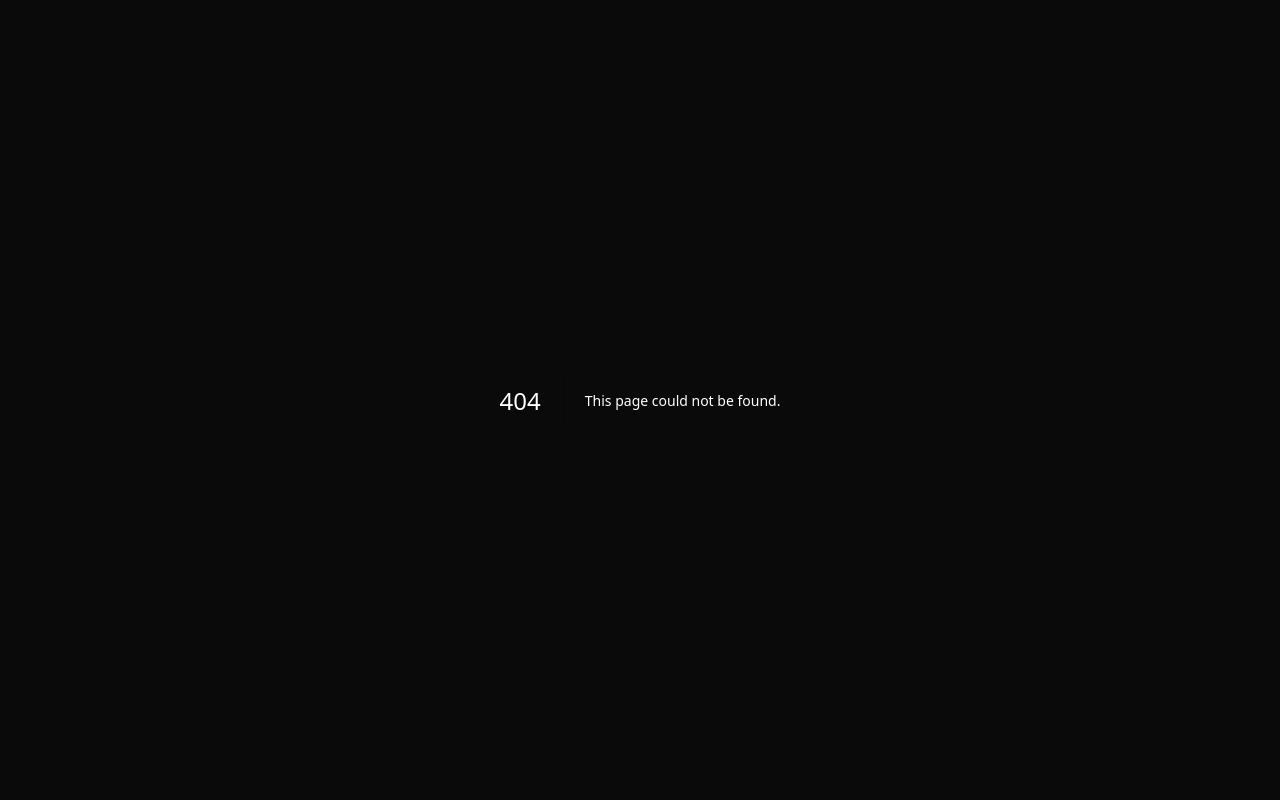
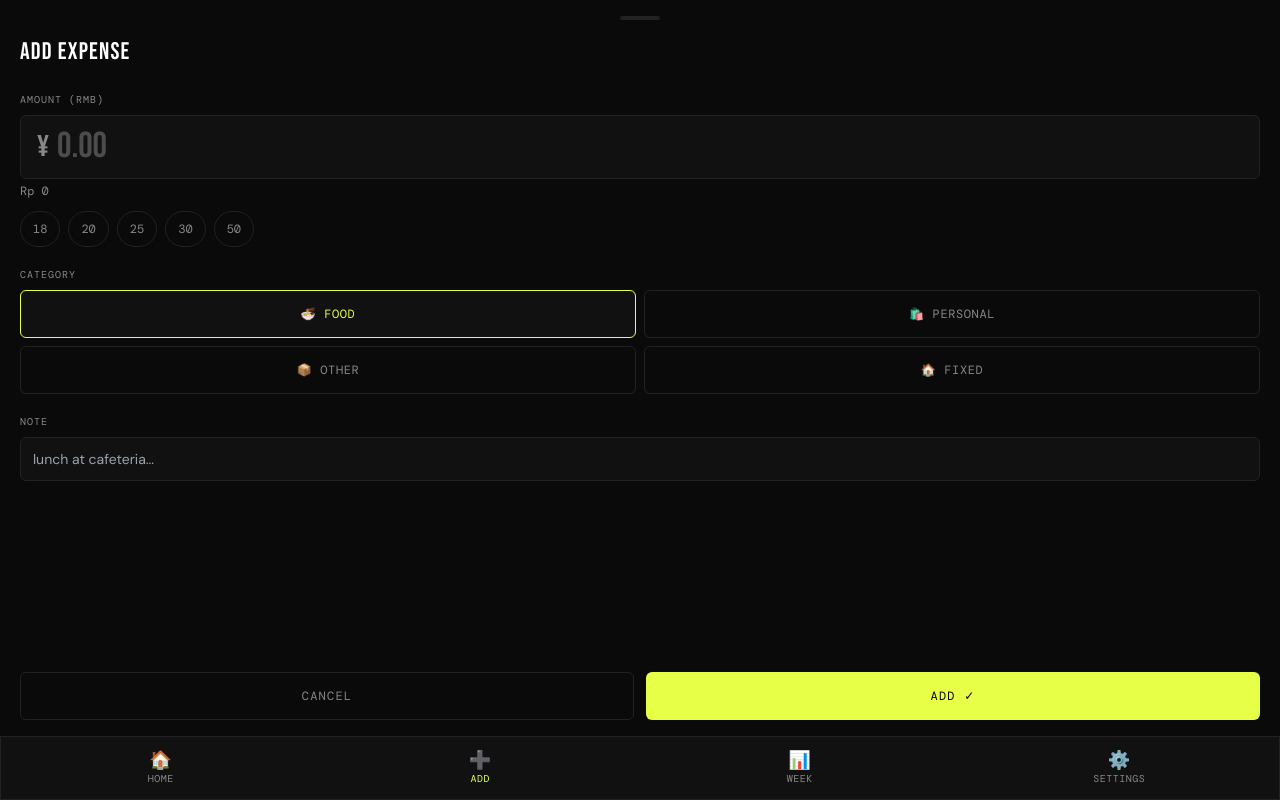
Before and after one commit to Richienv/r2-finance, a Next.js app: page /add in a window 1280 px wide. Before the commit this address had no page. Built offline with nearby package versions, Linux system fonts and the light colour scheme.

Commit message:
feat: add expense screen with category chips and IDR preview

```diff
--- /dev/null
+++ b/app/add/page.tsx
@@ -0,0 +1,15 @@
+import { Suspense } from 'react';
+import { AppShell } from '@/components/AppShell';
+import { BottomNav } from '@/components/BottomNav';
+import { AddExpenseForm } from '@/components/AddExpenseForm';
+
+export default function AddPage() {
+  return (
+    <AppShell>
+      <Suspense>
+        <AddExpenseForm />
+      </Suspense>
+      <BottomNav />
+    </AppShell>
+  );
+}
--- /dev/null
+++ b/components/AddExpenseForm.tsx
@@ -0,0 +1,121 @@
+'use client';
+
+import { useState, useTransition } from 'react';
+import { useRouter, useSearchParams } from 'next/navigation';
+import { addExpense } from '@/app/actions/expenses';
+import { CATEGORIES, CATEGORY_META, IDR_PER_RMB, type Category } from '@/lib/constants';
+import { formatIDR, rmbToIdr } from '@/lib/money';
+import { cn } from '@/lib/cn';
+
+const CHIPS = [18, 20, 25, 30, 50];
+
+export function AddExpenseForm() {
+  const router = useRouter();
+  const sp = useSearchParams();
+  const initialCat = (sp.get('cat') as Category) ?? 'FOOD';
+  const [amount, setAmount] = useState<string>('');
+  const [category, setCategory] = useState<Category>(
+    CATEGORIES.includes(initialCat) ? initialCat : 'FOOD',
+  );
+  const [note, setNote] = useState('');
+  const [pending, startTransition] = useTransition();
+  const [error, setError] = useState<string | null>(null);
+
+  const amt = Number(amount);
+  const idrPreview = Number.isFinite(amt) && amt > 0 ? rmbToIdr(amt, IDR_PER_RMB) : 0;
+
+  function submit() {
+    setError(null);
+    if (!(amt > 0)) { setError('Enter an amount'); return; }
+    startTransition(async () => {
+      try {
+        await addExpense({ amountRMB: amt, category, note });
+        router.push('/');
+      } catch (e) {
+        setError(e instanceof Error ? e.message : 'Failed');
+      }
+    });
+  }
+
+  return (
+    <div className="flex-1 flex flex-col px-5 pt-4 overflow-hidden">
+      <div className="mx-auto h-1 w-10 rounded-full bg-border mb-4" />
+      <h1 className="font-display text-2xl tracking-wider">ADD EXPENSE</h1>
+
+      <label className="mt-6 block text-[10px] font-mono tracking-widest text-muted">AMOUNT (RMB)</label>
+      <div className="mt-2 flex items-center gap-2 border hairline rounded-md bg-surface px-4 h-16">
+        <span className="font-display text-3xl text-muted">¥</span>
+        <input
+          autoFocus
+          inputMode="decimal"
+          pattern="[0-9]*"
+          value={amount}
+          onChange={e => setAmount(e.target.value.replace(/[^0-9.]/g, ''))}
+          placeholder="0.00"
+          className="flex-1 bg-transparent outline-none font-display text-4xl text-white placeholder:text-muted/50"
+        />
+      </div>
+      <div className="mt-1 text-xs text-muted font-mono">{formatIDR(idrPreview)}</div>
+
+      <div className="mt-3 flex gap-2 overflow-x-auto">
+        {CHIPS.map(c => (
+          <button
+            key={c}
+            onClick={() => setAmount(String(c))}
+            className="shrink-0 h-9 px-3 rounded-full border hairline font-mono text-xs text-muted active:bg-surface"
+          >
+            {c}
+          </button>
+        ))}
+      </div>
+
+      <label className="mt-5 block text-[10px] font-mono tracking-widest text-muted">CATEGORY</label>
+      <div className="mt-2 grid grid-cols-2 gap-2">
+        {CATEGORIES.map(c => {
+          const m = CATEGORY_META[c];
+          const active = category === c;
+          return (
+            <button
+              key={c}
+              onClick={() => setCategory(c)}
+              className={cn(
+                'h-12 rounded-md border hairline flex items-center justify-center gap-2 font-mono text-xs tracking-wider',
+                active ? 'bg-surface text-white' : 'text-muted',
+              )}
+              style={active ? { borderColor: m.color, color: m.color } : undefined}
+            >
+              <span>{m.emoji}</span>
+              <span>{m.label.toUpperCase()}</span>
+            </button>
+          );
+        })}
+      </div>
+
+      <label className="mt-5 block text-[10px] font-mono tracking-widest text-muted">NOTE</label>
+      <input
+        value={note}
+        onChange={e => setNote(e.target.value)}
+        placeholder="lunch at cafeteria..."
+        className="mt-2 h-11 px-3 rounded-md bg-surface border hairline outline-none text-sm"
+      />
+
+      {error && <div className="mt-3 text-xs text-danger font-mono">{error}</div>}
+
+      <div className="mt-auto pb-4 pt-4 grid grid-cols-2 gap-3">
+        <button
+          onClick={() => router.back()}
+          className="h-12 rounded-md border hairline font-mono text-xs tracking-widest text-muted"
+        >
+          CANCEL
+        </button>
+        <button
+          disabled={pending}
+          onClick={submit}
+          className="h-12 rounded-md bg-accent text-black font-mono text-xs tracking-widest disabled:opacity-60"
+        >
+          {pending ? 'ADDING…' : 'ADD ✓'}
+        </button>
+      </div>
+    </div>
+  );
+}
```
